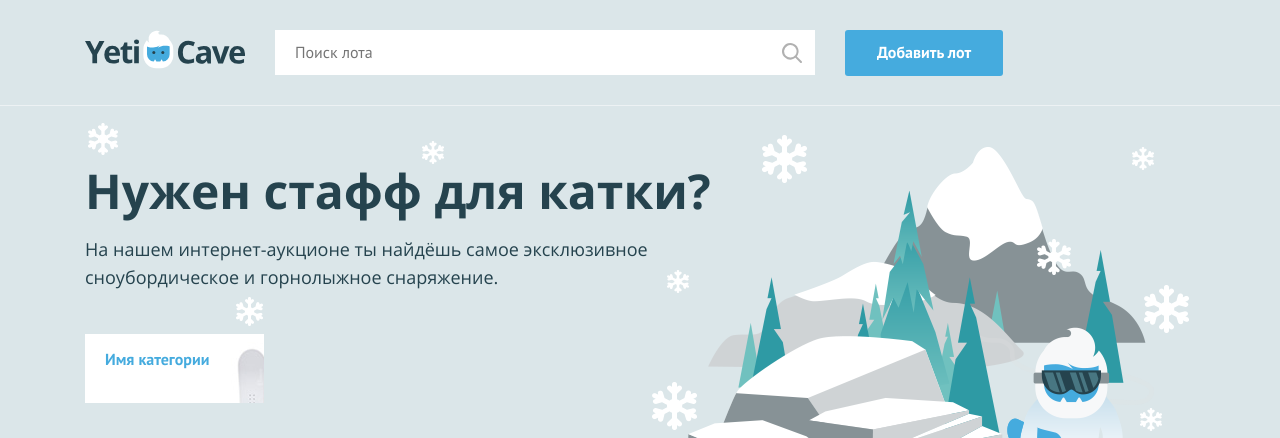
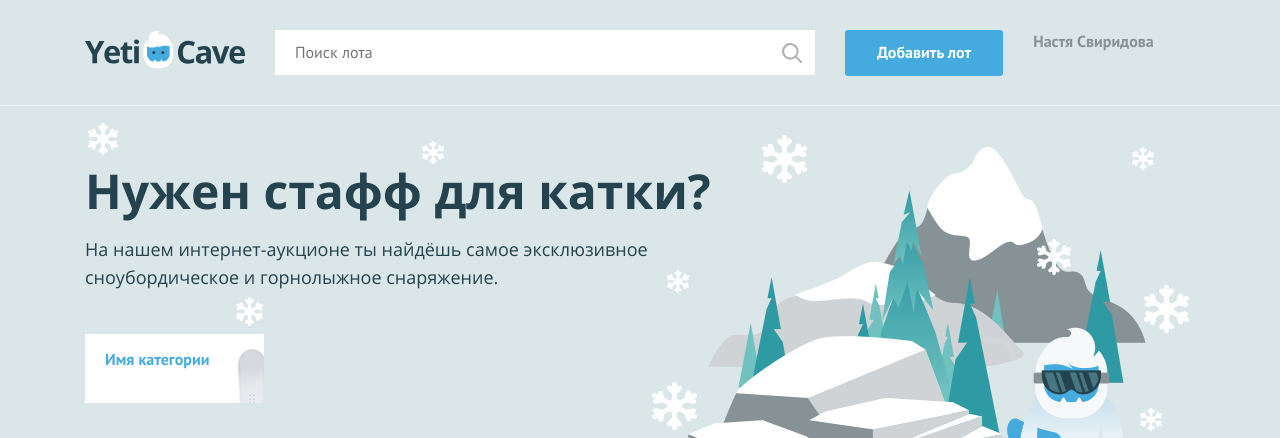
Before and after one commit to nastya-randall/625979-yeticave, a PHP site: page / in a window 1280 px wide. Shown: the top 438 px of the page. Run offline with PHP 8.4, Linux system fonts and the light colour scheme.

Commit message:
Checked user-name

```diff
--- a/index.php
+++ b/index.php
@@ -1,7 +1,7 @@
 <?php
 $is_auth = rand(0, 1);
 
-$user_name = ''; // укажите здесь ваше имя
+$user_name = 'Настя Свиридова'; // укажите здесь ваше имя
 ?>
 <!DOCTYPE html>
 <html lang="ru">
@@ -29,6 +29,21 @@ $user_name = ''; // укажите здесь ваше имя
         <nav class="user-menu">
 
         <!-- здесь должен быть PHP код для показа имени пользователя -->
+
+            <?php if ($is_auth == 1): ?>
+            <div class="user-menu__logged">
+                <p><?=$user_name;?></p>
+            </div>
+            <?php else: ?>
+            <ul class="user-menu__list">
+                <li class="user-menu__item">
+                    <a href="#">Регистрация</a>
+                </li>
+                <li class="user-menu__item">
+                    <a href="#">Вход</a>
+                </li>
+            </ul>
+            <?php endif; ?>
 
         </nav>
     </div>
```
